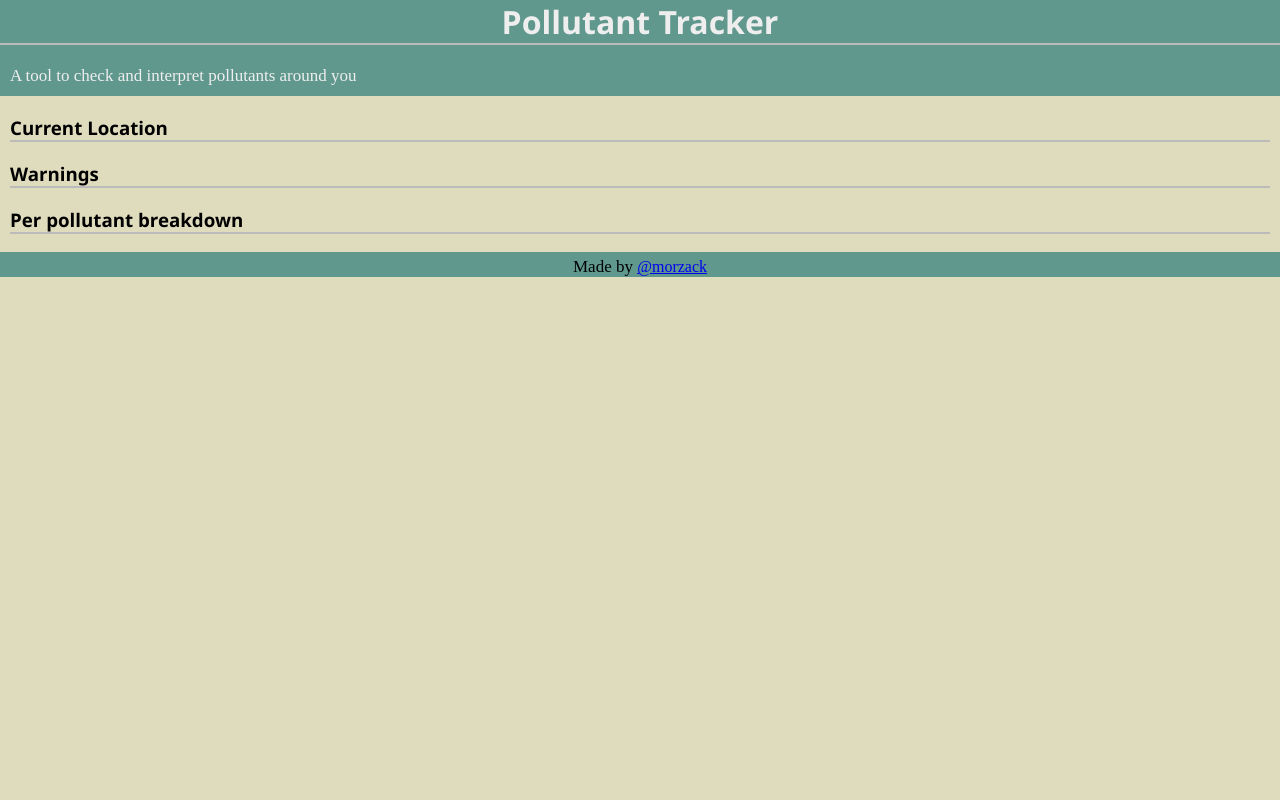
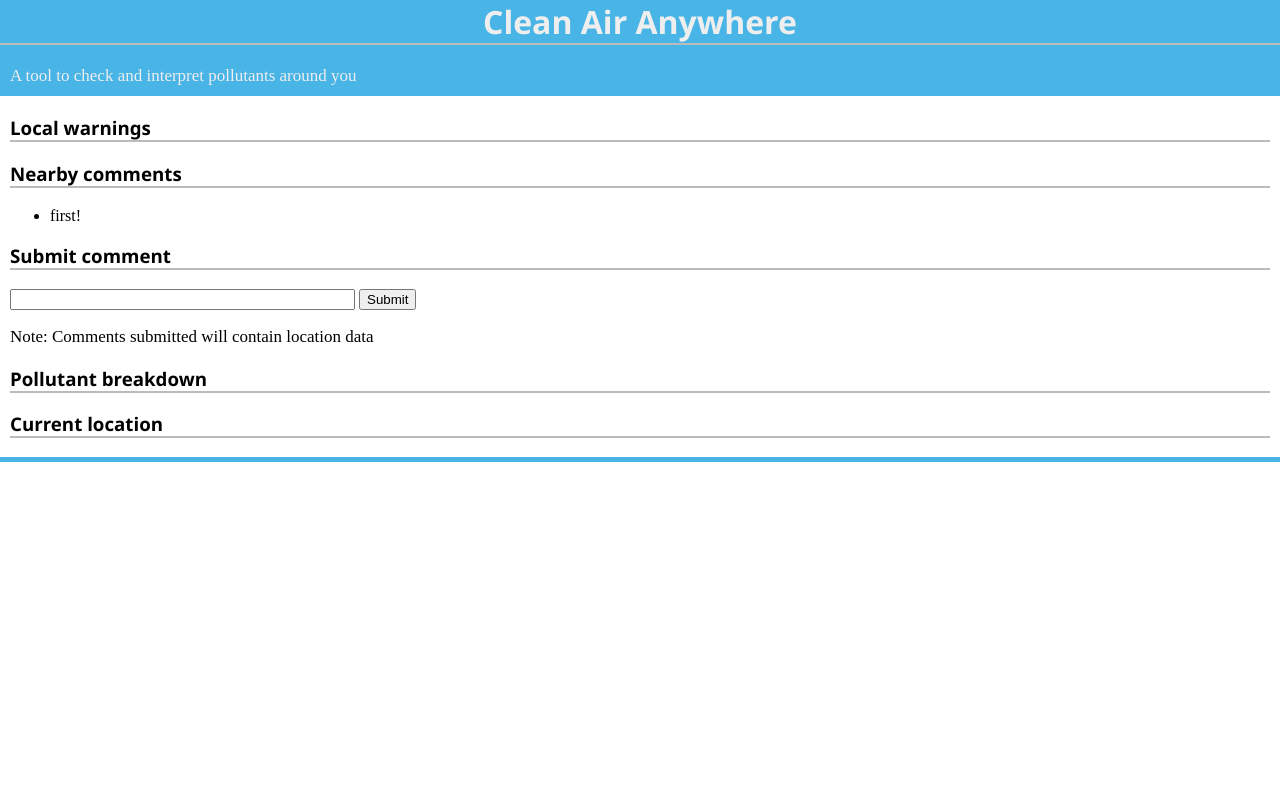
Before and after one commit to morzack/hackathon-pollen, a PHP site: page / in a window 1280 px wide. Run offline with PHP 8.4, Linux system fonts and the light colour scheme.

Commit message:
basic comment system

```diff
--- /dev/null
+++ b/webpage/commentlog.txt
@@ -0,0 +1 @@
+first!
--- a/webpage/index.html
+++ /dev/null
@@ -1,35 +0,0 @@
-<html>
-    <head>
-        <title>Pollutant Tracker</title>
-        <link rel="stylesheet" type="text/css" href="theme.css">
-    </head>
-
-    <body>
-        <div class="top">
-            <header>
-                <h1>Pollutant Tracker</h1>
-                <p>A tool to check and interpret pollutants around you</p>
-            </header>
-        </div>
-
-        <div class="content">
-            <!-- <h2>Pollutant readout</h2> -->
-            <h3>Current Location</h3>
-            <div id="current-location"></div>
-            <h3>Warnings</h3>
-            <div id="warnings"></div>
-            <h3>Per pollutant breakdown</h3>
-            <div id="readout"></div>
-        </div>
-
-        <div class="bottom-padding"></div>
-
-        <div class="footer">
-            <footer>
-                <p>Made by </p><a /href="https://github.com/morzack/">@morzack</a>
-            </footer>
-        </div>
-    </body>
-
-    <script type="text/javascript" src="readout.js"></script>
-</html>
--- /dev/null
+++ b/webpage/index.php
@@ -0,0 +1,64 @@
+<html>
+    <head>
+        <title>CAA</title>
+        <link rel="stylesheet" type="text/css" href="theme.css">
+    </head>
+
+    <body>
+        <div class="top">
+            <header>
+                <h1>Clean Air Anywhere</h1>
+                <p>A tool to check and interpret pollutants around you</p>
+            </header>
+        </div>
+
+        <input type="hidden" name="lonI" value="">
+        <input type="hidden" name="latI" value="">
+
+        <script type="text/javascript" src="setlocation.js"></script>
+
+        <div class="content">
+            <!-- <h2>Pollutant readout</h2> -->
+            <h3>Local warnings</h3>
+            <div id="warnings"></div>
+            <h3>Nearby comments</h3>
+            <div id="comments">
+                <ul>
+                <?php
+                $myFile = fopen("commentlog.txt", 'r');
+                $dataRead = fread($myFile, filesize("commentlog.txt"));
+                fclose($myFile);
+                $dataSplit = explode("\n", $dataRead);
+                for ($i=count($dataSplit)-1; $i>max(0, count($dataSplit)-6); $i--) {
+                    echo "<li>" . $dataSplit[$i-1] . "</li>";
+                }
+                ?>
+                </ul>
+            </div>
+            <h3>Submit comment</h3>
+            <form action="comments.php" method="POST" id="commentForm">
+                <input type="text" name="comment" size=40>
+                <input type="hidden" name="lat" value="">
+                <input type="hidden" name="lon" value="">
+                <input type="submit" value="Submit">
+            </form>
+            <p>Note: Comments submitted will contain location data</p>
+            <h3>Pollutant breakdown</h3>
+            <div id="readout"></div>
+            <h3>Current location</h3>
+            <div id="current-location"></div>
+        </div>
+
+        <input type="hidden" name="comments" value="">
+
+        <div class="bottom-padding"></div>
+
+        <div class="footer">
+            <footer>
+                <!-- <p>Made by </p><a href="https://github.com/morzack/">@morzack</a> -->
+            </footer>
+        </div>
+    </body>
+
+    <script type="text/javascript" src="readout.js"></script>
+</html>
--- a/webpage/readout.js
+++ b/webpage/readout.js
@@ -21,6 +21,7 @@ function setLocation(position) {
     "<br>Longitude: " + position.coords.longitude;
     currentLat = position.coords.latitude;
     currentLon = position.coords.longitude;
+    loadGeoData();
     getPollutionData();
 }
 
@@ -92,6 +93,12 @@ function createWarnings(arr) {
     return out;
 }
 
+function loadGeoData() {
+    var commentForm = document.getElementById("commentForm");
+    document.forms["commentForm"].lat.value = currentLat;
+    document.forms["commentForm"].lon.value = currentLon;
+}
+
 function createReadout(arr) {
     data = arr;
     var pollutants = arr['pollutants'];
--- /dev/null
+++ b/webpage/setlocation.js
@@ -0,0 +1,15 @@
+// make request, get data
+if (navigator.geolocation) {
+    navigator.geolocation.getCurrentPosition(setLocation);
+}
+else {
+    currentLoc.innerHTML = "Location not found";
+}
+
+var currentLat = document.getElementById("latI");
+var currentLon = document.getElementById("lonI");
+
+function setLocation(position) {
+    currentLat.value = position.coords.latitude;
+    currentLon.value = position.coords.longitude;
+}
--- a/webpage/theme.css
+++ b/webpage/theme.css
@@ -1,5 +1,5 @@
 :root {
-    --header-bg-color: #61988e;
+    --header-bg-color: #49b4e6;
     --header-text-color: #eeeeee;
 }
 
@@ -32,7 +32,7 @@ html {
 }
 
 body {
-    background-color: #dfdbbd;
+    background-color: #ffffff;
     margin: 0px;
 }
 
```
Also changed, not shown: webpage/comments.php (added, +14 -0 lines).
